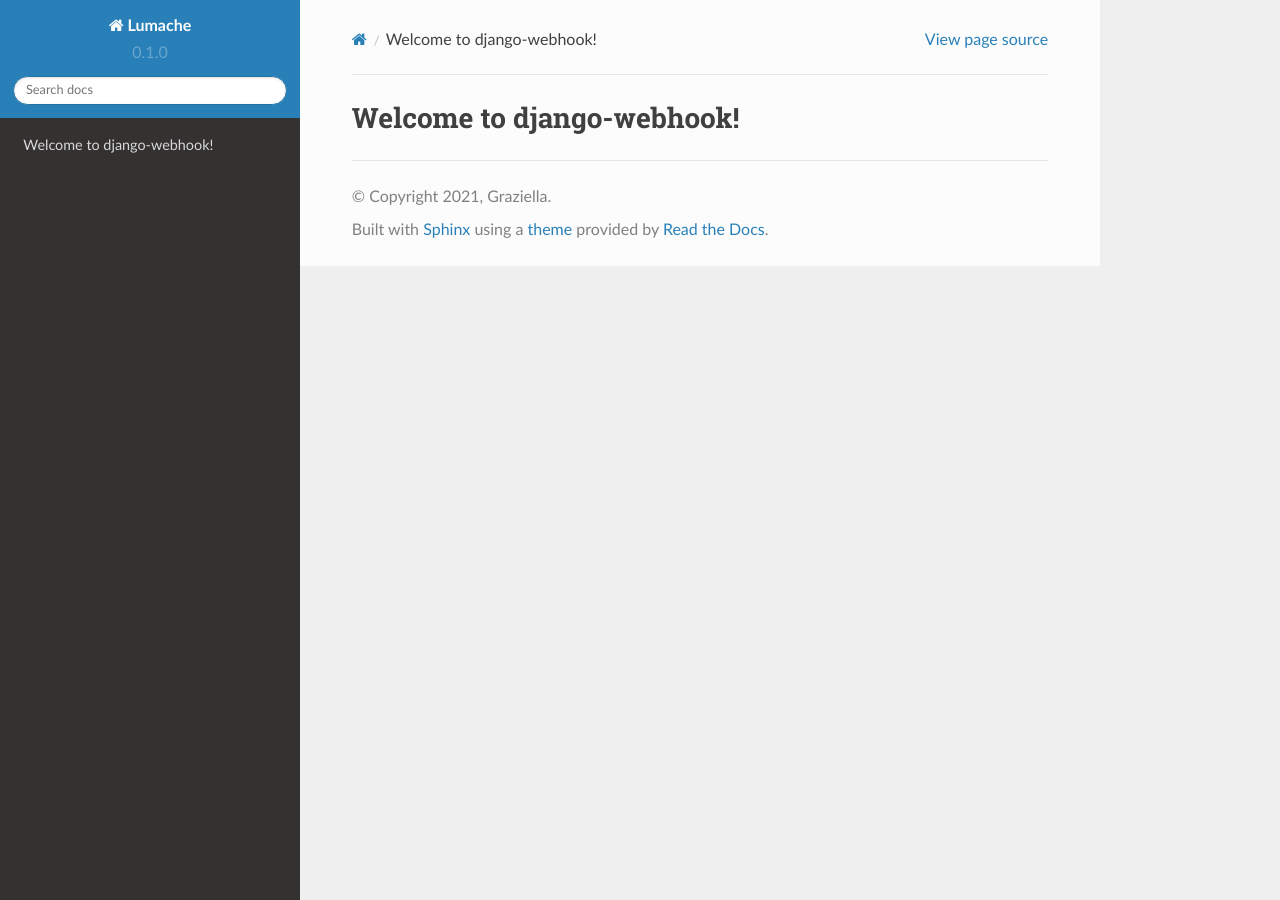
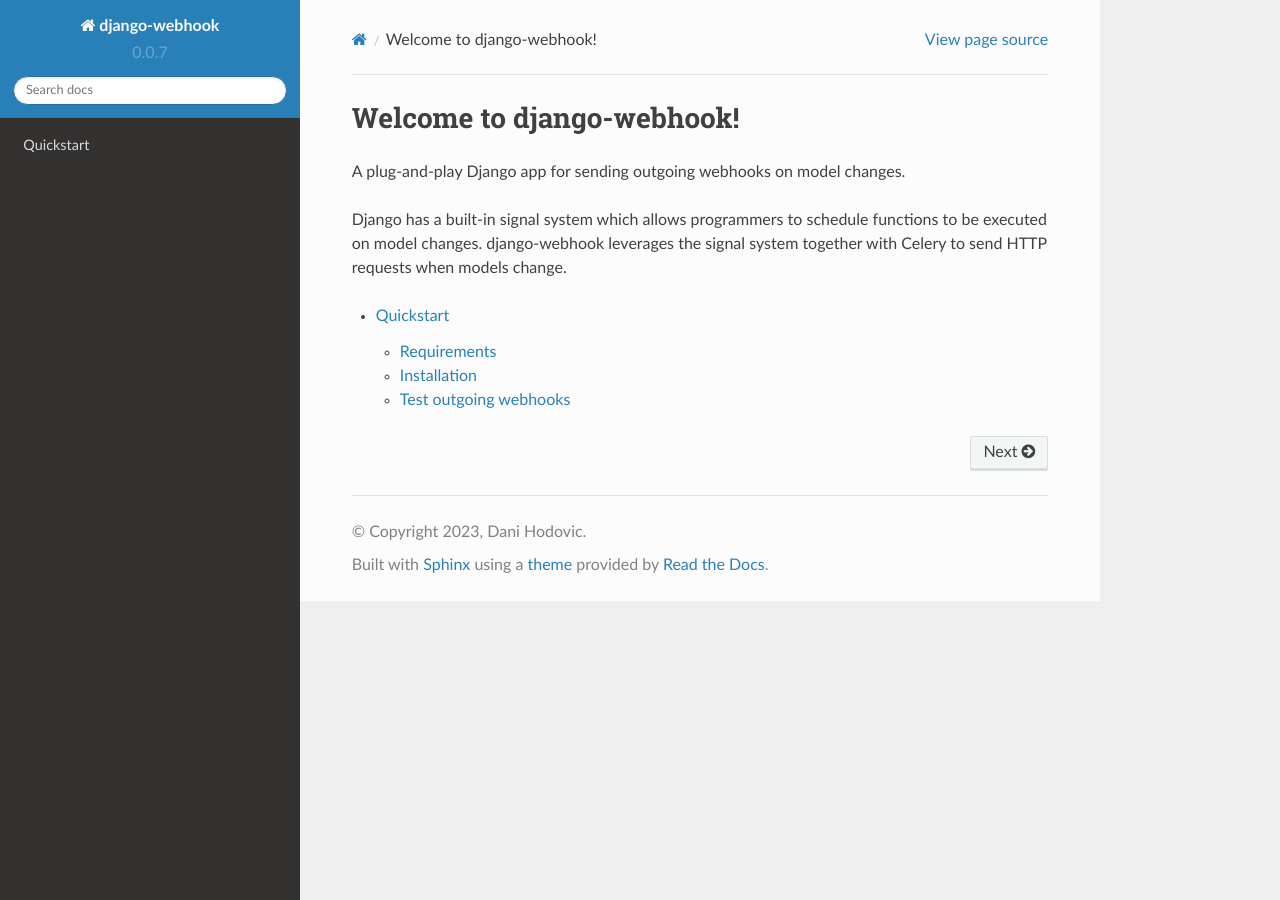
Before and after one commit to danihodovic/django-webhook, a Sphinx documentation site: the page built from docs/source/index.md, in a window 1280 px wide. Built offline with Sphinx 7.4.7 and the Read the Docs theme 2.0.0, drawn with Linux system fonts in a browser that asks for light colours.

Commit message:
docs: Add installation docs

````diff
--- a/docs/source/conf.py
+++ b/docs/source/conf.py
@@ -2,35 +2,35 @@
 
 # -- Project information
 
-project = 'Lumache'
-copyright = '2021, Graziella'
-author = 'Graziella'
+project = "django-webhook"
+copyright = "2023, Dani Hodovic"  # pylint: disable=redefined-builtin
+author = "Dani Hodovic"
 
-release = '0.1'
-version = '0.1.0'
+release = "0.0.7"
+version = "0.0.7"
 
 # -- General configuration
 
 extensions = [
-    'sphinx.ext.duration',
-    'sphinx.ext.doctest',
-    'sphinx.ext.autodoc',
-    'sphinx.ext.autosummary',
-    'sphinx.ext.intersphinx',
-    'myst_parser',
+    "sphinx.ext.duration",
+    "sphinx.ext.doctest",
+    "sphinx.ext.autodoc",
+    "sphinx.ext.autosummary",
+    "sphinx.ext.intersphinx",
+    "myst_parser",
 ]
 
 intersphinx_mapping = {
-    'python': ('https://docs.python.org/3/', None),
-    'sphinx': ('https://www.sphinx-doc.org/en/master/', None),
+    "python": ("https://docs.python.org/3/", None),
+    "sphinx": ("https://www.sphinx-doc.org/en/master/", None),
 }
-intersphinx_disabled_domains = ['std']
+intersphinx_disabled_domains = ["std"]
 
-templates_path = ['_templates']
+templates_path = ["_templates"]
 
 # -- Options for HTML output
 
-html_theme = 'sphinx_rtd_theme'
+html_theme = "sphinx_rtd_theme"
 
 # -- Options for EPUB output
-epub_show_urls = 'footnote'
+epub_show_urls = "footnote"
--- a/docs/source/index.md
+++ b/docs/source/index.md
@@ -1 +1,11 @@
 # Welcome to django-webhook!
+
+A plug-and-play Django app for sending outgoing webhooks on model changes.
+
+Django has a built-in signal system which allows programmers to schedule functions to be executed on
+model changes. django-webhook leverages the signal system together with Celery to send HTTP requests
+when models change.
+
+```{toctree}
+install
+```
````
Also changed, not shown: README.md (+14 -1 lines), docs/source/install.md (added, +83 -0 lines), docs/source/webhook-site-incoming-webhook.png (added), docs/source/webhook-site.png (added).
